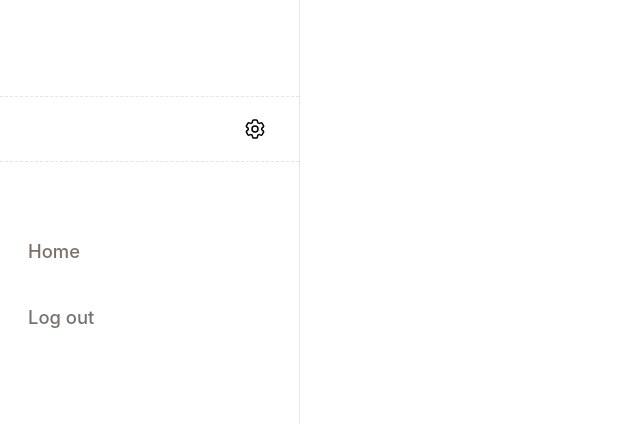
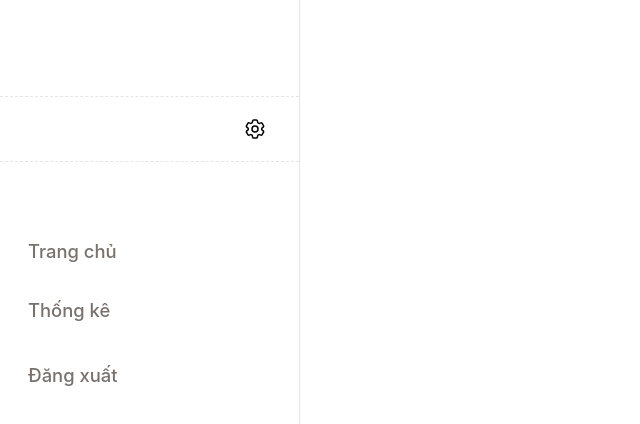
Before and after one commit to Jerry291299/FEDATN, a React (Create React App) app: page /shipper in a window 1280 px wide. Shown: the top 424 px of the page, without its empty margins (0-640 px from the left). Built offline with nearby package versions, Linux system fonts and the light colour scheme; sample sign-in values are in the browser's storage.

Commit message:
fix vnpay lần 5

```diff
--- a/src/App.tsx
+++ b/src/App.tsx
@@ -40,6 +40,7 @@ import NewsTable from "./components/admin/tintuc";
 import AddNews from "./components/admin/modaladd/addtintuc";
 import UpdateNews from "./components/admin/modaladd/updatetintuc";
 import DashboardNews from "./components/admin/tintuc";
+import AdminDashboard from "./components/admin/AdminDashboard";
 
 function App() {
   return (
@@ -79,6 +80,7 @@ function App() {
             }
           >
              <Route path="comments" element={<CommentDashboard />} />
+             <Route path="thongke" element={<AdminDashboard />} />
             <Route path="add" element={<Add />} />
             <Route path="addNews" element={<AddNews />} />
             <Route path="dashboard" element={<Dashboard />} />
--- a/src/components/OrderPayment.tsx
+++ b/src/components/OrderPayment.tsx
@@ -87,8 +87,8 @@ function OrderPayment() {
       } else if (selectedPaymentMethod === "vnpay") {
 
         console.log("Order data:", orderData);
-        // await placeOrder(orderData);
-        const paymentUrl = await createVNPayPayment({ userId: user, paymentMethod: selectedPaymentMethod, customerDetails: customerDetails,   items: cartItems, amount: totalAmount});
+        await placeOrder(orderData);
+        const paymentUrl = await createVNPayPayment({ userId: user, paymentMethod: selectedPaymentMethod, amount: totalAmount});
         setCartItems([]);
 
         window.location.href = paymentUrl; // Redirect to VNPay
--- a/src/components/admin/Navbar.tsx
+++ b/src/components/admin/Navbar.tsx
@@ -88,7 +88,16 @@ const Navbar = (props: Props) => {
                     to={"/"}
                     className="flex items-center flex-grow text-[1.15rem] dark:text-neutral-400/75 text-stone-500 hover:text-dark"
                   >
-                    Home
+                    Trang chủ
+                  </NavLink>
+                </span>
+
+                <span className="select-none flex items-center px-4 py-[.775rem] cursor-pointer my-[.4rem] rounded-[.95rem]">
+                  <NavLink
+                    to={"/admin/thongke"}
+                    className="flex items-center flex-grow text-[1.15rem] dark:text-neutral-400/75 text-stone-500 hover:text-dark"
+                  >
+                    Thống kê
                   </NavLink>
                 </span>
               </div>
@@ -99,7 +108,7 @@ const Navbar = (props: Props) => {
                     onClick={handleLogout}
                     className="flex items-center flex-grow text-[1.15rem] dark:text-neutral-700/75 text-stone-500 hover:text-dark"
                   >
-                    Log out
+                    Đăng xuất
                   </button>
                 </span>
               </div>
@@ -109,7 +118,7 @@ const Navbar = (props: Props) => {
                   <div className="block pt-5 pb-[.15rem]">
                     <div className="px-4 py-[.65rem]">
                       <span className="font-semibold text-[0.95rem] uppercase dark:text-neutral-500/80 text-secondary-dark">
-                        Applications
+                        Chức năng:
                       </span>
                     </div>
                   </div>
@@ -121,7 +130,7 @@ const Navbar = (props: Props) => {
                         to={"/admin/users"}
                         className="flex items-center flex-grow text-[1.15rem] dark:text-neutral-400/75 text-stone-500 hover:text-dark"
                       >
-                        Users
+                        Người dùng
                       </NavLink>
                     </span>
                   </div>
@@ -133,7 +142,7 @@ const Navbar = (props: Props) => {
                         // href="javascript:;"
                         className="flex items-center flex-grow text-[1.15rem] dark:text-neutral-400/75 text-stone-500 hover:text-dark"
                       >
-                        Orders
+                        Đơn hàng
                       </NavLink>
                     </span>
                   </div>
@@ -145,7 +154,7 @@ const Navbar = (props: Props) => {
                         // href="javascript:;"
                         className="flex items-center flex-grow text-[1.15rem] dark:text-neutral-400/75 text-stone-500 hover:text-dark"
                       >
-                        Comment
+                        Bình Luận
                       </NavLink>
                     </span>
                   </div>
@@ -156,7 +165,7 @@ const Navbar = (props: Props) => {
                         to={"/admin/Listcategory"}
                         className="flex items-center flex-grow text-[1.15rem] dark:text-neutral-400/75 text-stone-500 hover:text-dark"
                       >
-                        Category list
+                        Danh mục
                       </NavLink>
                     </span>
                   </div>
@@ -167,7 +176,7 @@ const Navbar = (props: Props) => {
                         to={"/admin/Material"}
                         className="flex items-center flex-grow text-[1.15rem] dark:text-neutral-400/75 text-stone-500 hover:text-dark"
                       >
-                        Material list
+                        Chất Liệu
                       </NavLink>
                     </span>
                   </div>
@@ -179,7 +188,7 @@ const Navbar = (props: Props) => {
                         to={"/admin/dashboard"}
                         className="flex items-center flex-grow text-[1.15rem] dark:text-neutral-400/75 text-stone-500 hover:text-dark"
                       >
-                        Products list
+                        Sản Phẩm
                       </NavLink>
                     </span>
                   </div>
@@ -200,7 +209,7 @@ const Navbar = (props: Props) => {
                   <div className="block pt-5 pb-[.15rem]">
                     <div className="px-4 py-[.65rem]">
                       <span className="font-semibold text-[0.95rem] uppercase dark:text-neutral-500/80 text-secondary-dark">
-                        Applications
+                        Chức Năng:
                       </span>
                     </div>
                   </div>
@@ -211,7 +220,7 @@ const Navbar = (props: Props) => {
                         to={"/shipper/dashboard"}
                         className="flex items-center flex-grow text-[1.15rem] dark:text-neutral-400/75 text-stone-500 hover:text-dark"
                       >
-                        Shipper Dashboard
+                        Thống kê
                       </NavLink>
                     </span>
                   </div>
@@ -221,7 +230,7 @@ const Navbar = (props: Props) => {
                         to={"/shipper/orders"}
                         className="flex items-center flex-grow text-[1.15rem] dark:text-neutral-400/75 text-stone-500 hover:text-dark"
                       >
-                        Orders for Shipper
+                        Đơn hàng
                       </NavLink>
                     </span>
                   </div>
--- a/src/components/contexts/cartcontext.js
+++ b/src/components/contexts/cartcontext.js
@@ -14,7 +14,6 @@ export const Context = (props) => {
     switch (action.type) {
       case actions.ADD:
         const existingItem = state.find((item) => action.payload._id === item._id);
-        console.log(existingItem);
         console.log(state, action , "stateDP");
 
         if (existingItem) {
--- a/src/components/success.tsx
+++ b/src/components/success.tsx
@@ -62,15 +62,11 @@ const Success = () => {
 
   const handleConfirmPayment = async () => {
     try {
-      const cartItems = JSON.parse(sessionStorage.getItem("cartItems") || "[]");
       const userData = sessionStorage.getItem("user");
       if(!userData) {
         return
       }
-      console.log(cartItems, "gio hang");
       console.log(Globalstate, "globalstate");
-
-
 
       const customerDetails = JSON.parse(
         sessionStorage.getItem("customerDetails") || "{}"
@@ -85,13 +81,13 @@ const Success = () => {
           vnp_ResponseCode,
           vnp_TransactionNo,
           vnp_SecureHash,
-          customerDetails,
-          items: cartItems,
+          // customerDetails,
+          // items: cartItems,
           paymentMethod: "vnpay",
         }
       );
 
-      if (response.status === 200) {
+      if (response.status === 201) {
         console.log("Order placed successfully:", response.data);
         // Clear session cart data
         sessionStorage.removeItem("cartItems");
--- a/src/layout/Admin.tsx
+++ b/src/layout/Admin.tsx
@@ -15,7 +15,7 @@ const Admin = (props: Props) => {
 
   <div className="ml-[300px] w-full">
     <Outlet/>
- <AdminDashboard/>
+
   </div>
 </div>
   </>
--- a/src/service/payment.tsx
+++ b/src/service/payment.tsx
@@ -1,12 +1,12 @@
 import { axiosservice } from '../config/API';
 
-export const createVNPayPayment = async ({userId,  paymentMethod, customerDetails, items, amount}: {
-  userId: string,  paymentMethod: string, customerDetails: any, items: any, amount: any
+export const createVNPayPayment = async ({userId,  paymentMethod, amount}: {
+  userId: string,  paymentMethod: string, amount: any
 }) => {
   try {
-    console.log("VNPay payment data:", { userId, paymentMethod, customerDetails, items, amount });
+    console.log("VNPay payment data:", { userId, paymentMethod, amount });
 
-    const response = await axiosservice.post("/create-payment", { userId, paymentMethod, customerDetails, items, amount});
+    const response = await axiosservice.post("/create-payment", { userId, paymentMethod, amount});
     return response.data.paymentUrl;
   } catch (error) {
     console.error("Failed to create VNPay payment:", error);
```
